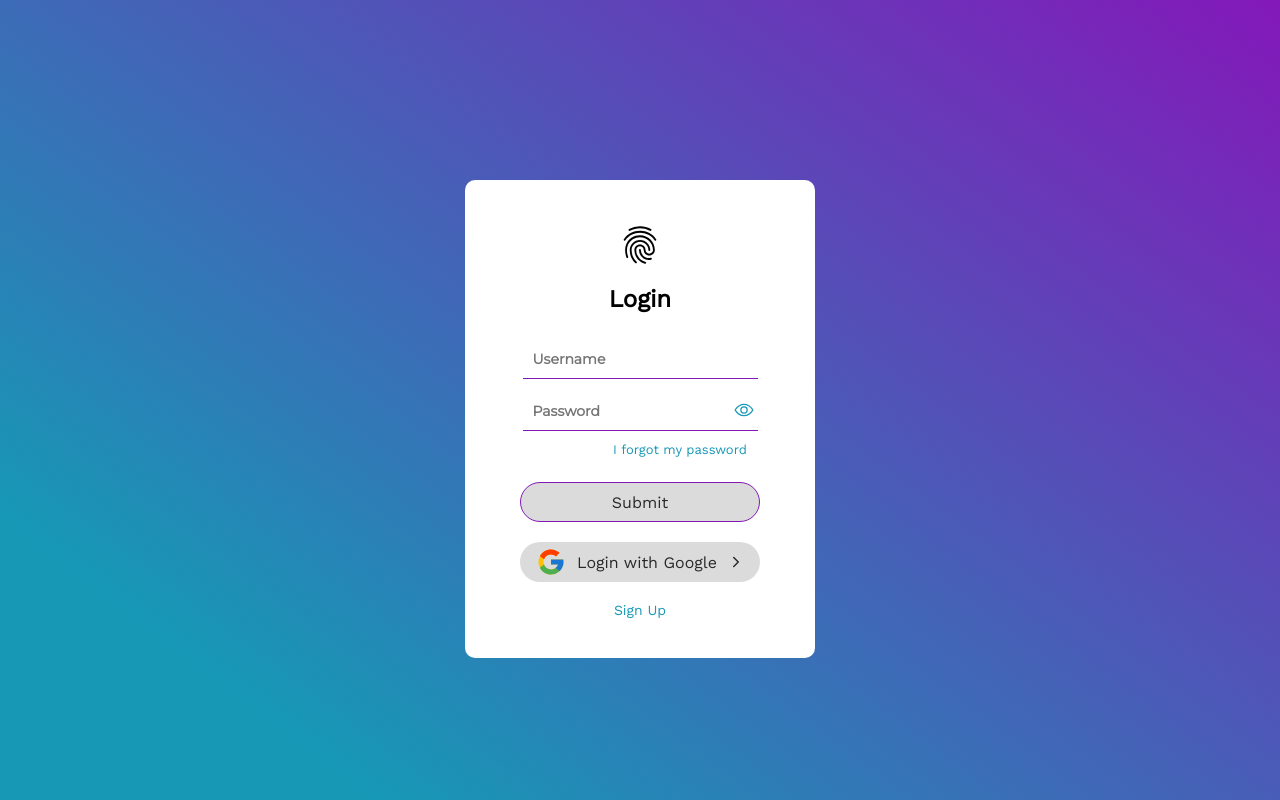
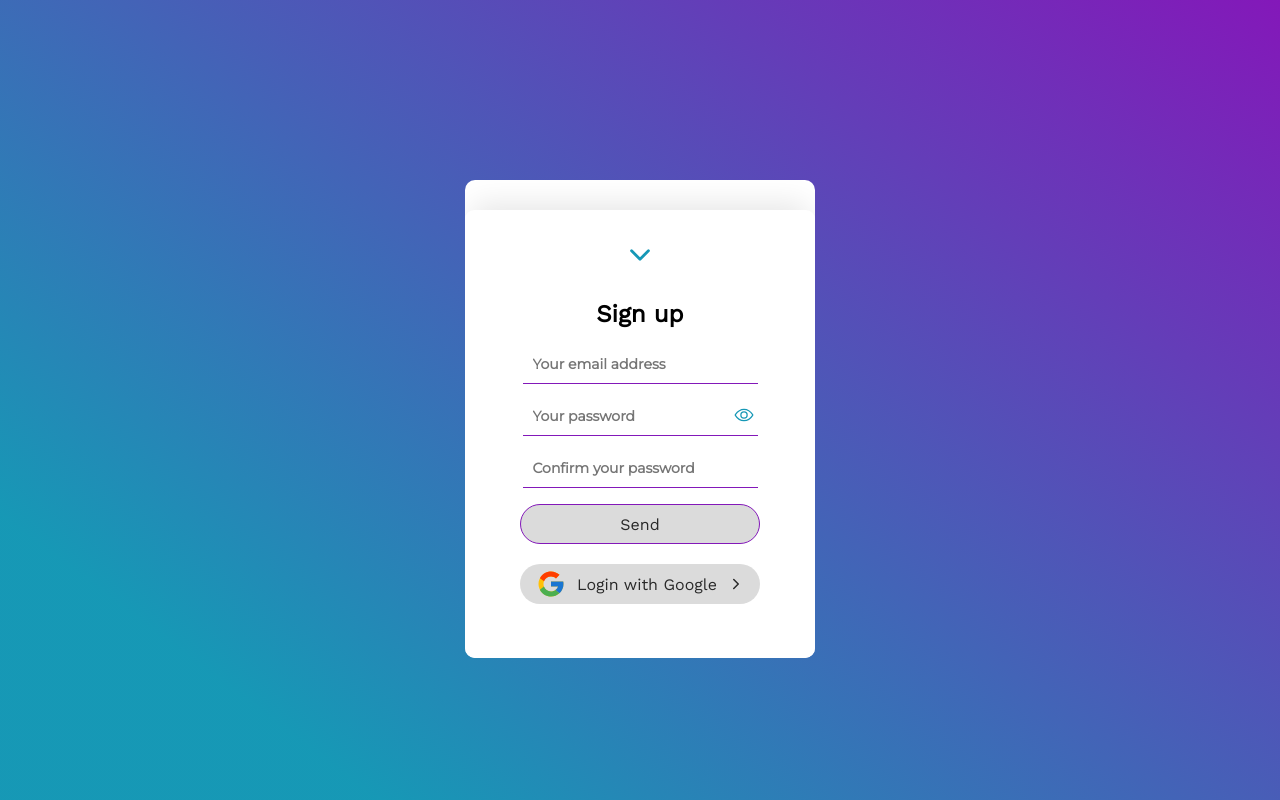
Before and after one commit to GregoriM04/login-form, a plain HTML site: page index.html in a window 1280 px wide. Both pictures are taken after a click on the link "Sign Up". Drawn offline with nearby package versions, Linux system fonts and the light colour scheme.

Commit message:
signup section added

```diff
--- a/CSS/style.css
+++ b/CSS/style.css
@@ -257,6 +257,120 @@ body {
 }
 
 
+/* Sign up form section */
+.signup-form {
+    display: flex;
+    flex-direction: column;
+    align-items: center;
+    min-width: 350px;
+    min-height: 450px;
+    background-color: var(--white);
+    border-radius: 9px;
+    margin-top: 30px;
+    box-shadow: 0px -14px 30px -8px rgba(0,0,0,0.1),0px 10px 15px -3px rgba(0,0,0,0.1);
+    position: absolute;
+
+
+    /* background-color: cadetblue; */
+}
+
+.signup-form .hide {
+    margin: 30px 0 20px 0;
+    /* background-color: red; */
+    width: 150px;
+    height: 30px;
+    font-size: 30px;
+    display: flex;
+    justify-content: center;
+    align-items: center;
+    cursor: pointer;
+    color: var(--dark-cyan);
+}
+
+.hide:hover {
+    transform: scale(1.1) translateY(2px);
+    color: var(--dark-magenta);
+    transition: all 0.1s ease-in;
+}
+
+.signup-form h2 {
+    margin: 10px 0;
+}
+
+.signup-form div {
+    position: relative;
+}
+
+.signup-form div .show-hide-pass-signup {
+    position: absolute;
+    top: 15px;
+    right: 10px;
+    cursor: pointer;
+    color: var(--dark-cyan);
+    font-weight: 500;
+    font-size: 20px;
+    /* margin-right: 20px; */
+}
+
+.signup-form div .show-hide-pass-signup:hover {
+    color: var(--dark-magenta);
+    transition: all 0.1s ease-in;
+}
+
+
+.google-signup {
+    display: flex;
+    justify-content: space-evenly;
+    align-items: center;
+    margin: 10px auto;
+    width: 240px;
+    height: 40px;
+    background-color: var(--slight-gray);
+    padding: 5px;
+    border-radius: 20px;
+    text-decoration: none;
+    color: var(--dark-gray);
+    cursor: pointer;
+}
+
+.google-signup:active {
+    transform: scale(0.95);
+    box-shadow: 3px 2px 22px 1px rgba(0, 0, 0, 0.24);
+}
+
+.google-signup .google-icon {
+    width: 30px;
+    height: auto;
+}
+
+.google-signup .google-name {
+    color: var(--dark-gray);
+}
+
+/* Signup show hide */
+
+.signup-form {
+    /* opacity: 0;
+    pointer-events: none; */
+    transform: translateY(110%);
+    transition: all 0.3s ease;
+
+}
+.active-signup {
+    opacity: 1;
+    pointer-events: all;
+    transform: translateY(0);
+    transition: all 0.3s ease;
+
+}
+.not-active-signup {
+    opacity: 0;
+    pointer-events: none;
+    transform: translateY(-100%);
+    transition: all 0.3s ease;
+}
+
+
 /* Hover effects */
 .login-form div #show-hide-pass:hover {
     color: var(--dark-magenta);
@@ -276,13 +390,13 @@ body {
     -webkit-transition: all 0.2s ease-out;
 }
 
-.google-login:hover {
+.google-login:hover, .google-signup:hover {
     background-color: var(--light-gray);
     transition: all 0.2s ease-in;
     -webkit-transition: all 0.2s ease-out;
 }
 
-.google-login:hover .right-arrow {
+.google-login:hover .right-arrow, .google-signup:hover .right-arrow {
     transform: scale(1.2) translateX(2px);
     transition: all 0.2s ease-in;
     -webkit-transition: all 0.2s ease-out;
--- a/index.html
+++ b/index.html
@@ -46,10 +46,31 @@
                 <input type="text" class="input-val" placeholder="Your email address" required>
                 <input type="submit" id="send-btn" value="Send" class="btn-style">
             </div>
+
+            <!-- Sign up form section -->
+            <div class="signup-form">
+                <a class="hide">
+                    <ion-icon name="chevron-down-outline"></ion-icon>
+                </a>
+                <h2>Sign up</h2>
+                <input type="email" placeholder="Your email address" class="input-val">
+                <div>
+                    <input type="password" placeholder="Your password" class="input-val">
+                    <ion-icon name="eye-outline" class="show-hide-pass-signup"></ion-icon>
+                </div>
+                <input type="password" placeholder="Confirm your password" class="input-val">
+                <input type="submit" id="send-btn" value="Send" class="btn-style">
+                <a href="#" class="google-signup">
+                    <img src="./images/icons8-google.svg" alt="google icon" class="google-icon">
+                    <span class="google-name">Login with Google</span>
+                    <ion-icon name="chevron-forward-outline" class="right-arrow"></ion-icon>
+
+                </a>
+            </div>
         </form>
 
         <!-- Spinner -->
-        <div class="loader"></div>
+        <!-- <div class="loader"></div> -->
     </main>
 
     <!-- Custom Javascript -->
--- a/main.js
+++ b/main.js
@@ -1,4 +1,4 @@
-// Show and Hide the password functionality
+// Show and Hide the password functionality (Login section)
 
 const showHidePass = document.querySelector("#show-hide-pass");
 const password = document.querySelector("#password");
@@ -14,6 +14,10 @@ showHidePass.addEventListener("click", () => {
         password.setAttribute("type", type);
 });
 
+// Show and Hide the password functionality (Signup section)
+
+
+
 // Spinner
 window.addEventListener("load", () => {
 
@@ -27,6 +31,9 @@ window.addEventListener("load", () => {
     });
 });
 
+// clear inputs when section is not focus
+const allInputs = document.querySelectorAll(".input-val");
+
 
 // Password-reset movement settings
 const login = document.querySelector(".login-form");
@@ -37,9 +44,36 @@ const backButton = reset.querySelector(".back")
 forgotPassword.addEventListener('click', () => {
     login.classList.add('not-active-sec');
     reset.classList.add('active-sec');
+
+    // clear inputs
+    allInputs.forEach(input => input.value = '');
 })
 
 backButton.addEventListener('click', () => {
     login.classList.remove('not-active-sec');
     reset.classList.remove('active-sec');
+
+    // clear inputs
+    allInputs.forEach(input => input.value = '');
 })
+
+// Signup section settings
+const signupBtn = document.querySelector(".signup");
+const signup = document.querySelector(".signup-form");
+const hideBtn = document.querySelector(".hide");
+
+signupBtn.addEventListener('click', () => {
+    login.classList.add('not-active-signup');
+    signup.classList.add('active-signup');
+
+    // clear inputs
+    allInputs.forEach(input => input.value = '');
+});
+
+hideBtn.addEventListener('click', () => {
+    login.classList.remove('not-active-signup');
+    signup.classList.remove('active-signup');
+
+    // clear inputs
+    allInputs.forEach(input => input.value = '');
+});
```
